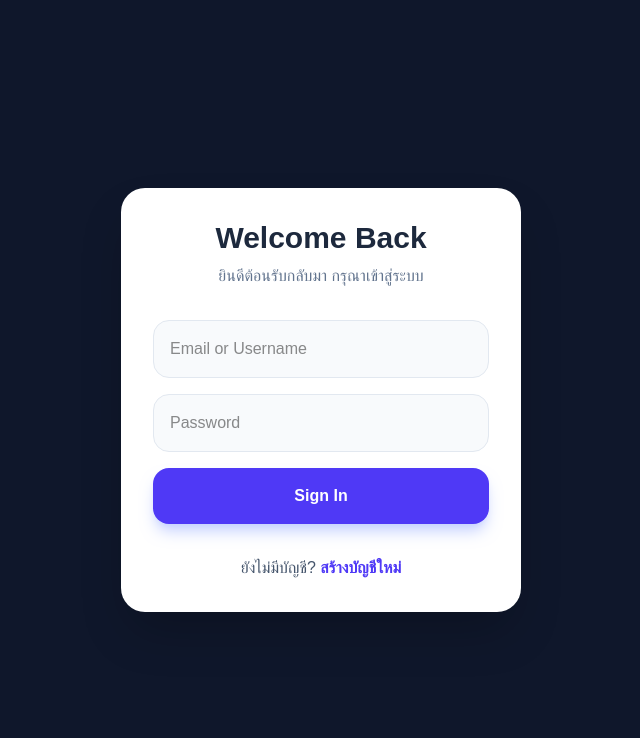
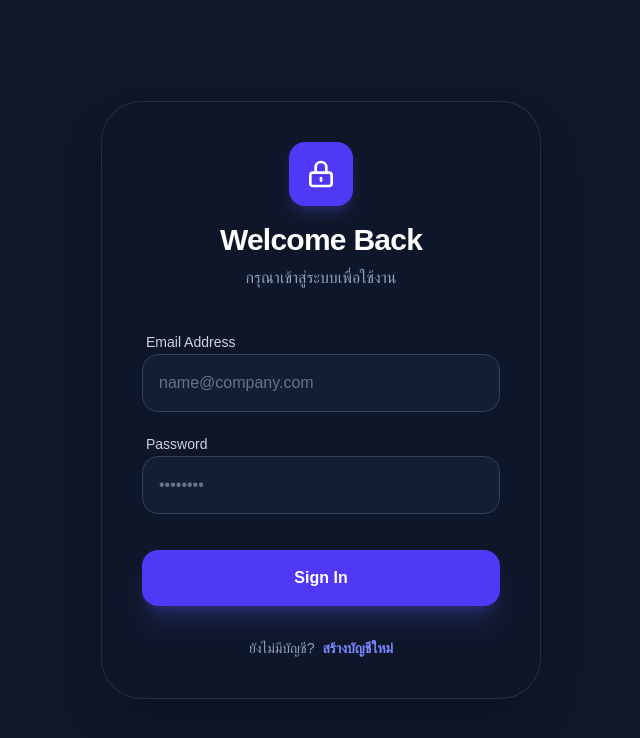
Before and after one commit to Yodsanan7/my-next-app, a Next.js app in the folder my-next-app/: page /login in a window 1280 px wide. Shown: the top 738 px of the page, without its empty margins (319-959 px from the left). Built offline with nearby package versions, Linux system fonts and the light colour scheme.

Commit message:
UI: Full Premium Dark Theme for Auth and Dashboard

```diff
--- a/my-next-app/app/login/page.tsx
+++ b/my-next-app/app/login/page.tsx
@@ -1,40 +1,43 @@
-// app/login/page.tsx
 'use client'
 import { login } from "@/lib/actions"
+import { useState } from "react"
+import Link from "next/link"
 
 export default function LoginPage() {
+  const [error, setError] = useState<string | null>(null)
+
+  async function handleSubmit(formData: FormData) {
+    const res = await login(formData)
+    if (res?.error) setError(res.error)
+  }
+
   return (
-    <div className="min-h-screen flex items-center justify-center bg-slate-900 p-4">
-      <div className="bg-white p-8 rounded-3xl shadow-2xl w-full max-auto max-w-[400px]">
-        <h1 className="text-3xl font-bold text-center text-slate-800 mb-2">Welcome Back</h1>
-        <p className="text-center text-slate-500 mb-8">ยินดีต้อนรับกลับมา กรุณาเข้าสู่ระบบ</p>
+    <div className="min-h-screen w-full flex items-center justify-center bg-[#0f172a] bg-[radial-gradient(circle_at_top_right,_var(--tw-gradient-stops))] from-slate-900 via-slate-900 to-indigo-950 p-4">
+      <div className="w-full max-w-[440px] bg-slate-900/50 backdrop-blur-xl border border-white/10 p-10 rounded-[2.5rem] shadow-2xl">
+        <div className="text-center mb-10">
+          <div className="w-16 h-16 bg-indigo-600 rounded-2xl mx-auto mb-4 flex items-center justify-center shadow-lg shadow-indigo-500/20">
+            <svg className="w-8 h-8 text-white" fill="none" stroke="currentColor" viewBox="0 0 24 24"><path strokeLinecap="round" strokeLinejoin="round" strokeWidth="2" d="M12 15v2m-6 4h12a2 2 0 002-2v-6a2 2 0 00-2-2H6a2 2 0 00-2 2v6a2 2 0 002 2zm10-10V7a4 4 0 00-8 0v4h8z"/></svg>
+          </div>
+          <h1 className="text-3xl font-extrabold text-white tracking-tight">Welcome Back</h1>
+          <p className="text-slate-400 mt-2">กรุณาเข้าสู่ระบบเพื่อใช้งาน</p>
+        </div>
 
-        <form action={login} className="space-y-4">
-          <div>
-            <input
-              name="email"  // *** ต้องเป็น email เท่านั้น ***
-              type="text"
-              placeholder="Email or Username"
-              className="w-full p-4 bg-slate-50 border border-slate-200 rounded-2xl outline-none focus:ring-2 focus:ring-indigo-500 transition-all"
-              required
-            />
+        {error && <div className="mb-6 p-4 bg-red-500/10 border border-red-500/20 text-red-400 text-sm rounded-2xl text-center">{error}</div>}
+
+        <form action={handleSubmit} className="space-y-5">
+          <div className="space-y-2">
+            <label className="text-sm font-medium text-slate-300 ml-1">Email Address</label>
+            <input name="email" type="email" placeholder="name@company.com" required className="w-full p-4 bg-slate-800/50 border border-slate-700 rounded-2xl text-white placeholder:text-slate-500 outline-none focus:ring-2 focus:ring-indigo-500 focus:border-transparent transition-all" />
           </div>
-          <div>
-            <input
-              name="password"
-              type="password"
-              placeholder="Password"
-              className="w-full p-4 bg-slate-50 border border-slate-200 rounded-2xl outline-none focus:ring-2 focus:ring-indigo-500 transition-all"
-              required
-            />
+          <div className="space-y-2">
+            <label className="text-sm font-medium text-slate-300 ml-1">Password</label>
+            <input name="password" type="password" placeholder="••••••••" required className="w-full p-4 bg-slate-800/50 border border-slate-700 rounded-2xl text-white placeholder:text-slate-500 outline-none focus:ring-2 focus:ring-indigo-500 focus:border-transparent transition-all" />
           </div>
-          <button className="w-full bg-indigo-600 hover:bg-indigo-700 text-white font-bold p-4 rounded-2xl shadow-lg shadow-indigo-200 transition-all active:scale-95">
-            Sign In
-          </button>
+          <button className="w-full bg-indigo-600 hover:bg-indigo-500 text-white font-bold p-4 rounded-2xl shadow-xl shadow-indigo-500/20 transition-all active:scale-[0.98] mt-4">Sign In</button>
         </form>
 
-        <p className="text-center mt-8 text-slate-600">
-          ยังไม่มีบัญชี? <a href="/register" className="text-indigo-600 font-semibold hover:underline">สร้างบัญชีใหม่</a>
+        <p className="text-center mt-8 text-slate-400 text-sm">
+          ยังไม่มีบัญชี? <Link href="/register" className="text-indigo-400 font-semibold hover:text-indigo-300 ml-1">สร้างบัญชีใหม่</Link>
         </p>
       </div>
     </div>
--- a/my-next-app/app/register/page.tsx
+++ b/my-next-app/app/register/page.tsx
@@ -1,42 +1,45 @@
-// app/register/page.tsx
-'use client' // ต้องเป็น Client Component เพื่อใช้ state
+'use client'
 import { register } from "@/lib/actions"
 import { useState } from "react"
+import Link from "next/link"
 
 export default function RegisterPage() {
   const [error, setError] = useState<string | null>(null)
 
   async function handleSubmit(formData: FormData) {
-    const result = await register(formData)
-    if (result?.error) {
-      setError(result.error) // ถ้าชื่อซ้ำ หรือมี error จะโชว์ตรงนี้
-    }
+    const res = await register(formData)
+    if (res?.error) setError(res.error)
   }
 
   return (
-    <div className="p-8 max-w-md mx-auto">
-      <h1 className="text-2xl font-bold mb-4">สมัครสมาชิก</h1>
+    <div className="min-h-screen w-full flex items-center justify-center bg-[#0f172a] bg-[radial-gradient(circle_at_top_right,_var(--tw-gradient-stops))] from-slate-900 via-slate-900 to-indigo-950 p-4">
+      <div className="w-full max-w-[440px] bg-slate-900/50 backdrop-blur-xl border border-white/10 p-10 rounded-[2.5rem] shadow-2xl">
+        <div className="text-center mb-10">
+          <div className="w-16 h-16 bg-emerald-600 rounded-2xl mx-auto mb-4 flex items-center justify-center shadow-lg shadow-emerald-500/20">
+            <svg className="w-8 h-8 text-white" fill="none" stroke="currentColor" viewBox="0 0 24 24"><path strokeLinecap="round" strokeLinejoin="round" strokeWidth="2" d="M18 9v3m0 0v3m0-3h3m-3 0h-3m-2-5a4 4 0 11-8 0 4 4 0 018 0zM3 20a6 6 0 0112 0v1H3v-1z"/></svg>
+          </div>
+          <h1 className="text-3xl font-extrabold text-white tracking-tight">Get Started</h1>
+          <p className="text-slate-400 mt-2">สร้างบัญชีใหม่เพื่อเริ่มต้นใช้งาน</p>
+        </div>
 
-      {/* ถ้ามี Error (เช่น ชื่อซ้ำ) จะขึ้นแถบสีแดง */}
-      {error && <div className="bg-red-100 text-red-600 p-3 rounded mb-4 text-sm">{error}</div>}
+        {error && <div className="mb-6 p-4 bg-red-500/10 border border-red-500/20 text-red-400 text-sm rounded-2xl text-center">{error}</div>}
 
-      <form action={handleSubmit} className="flex flex-col gap-4">
-        <input
-          name="email" // *** ต้องเป็น email เท่านั้น ***
-          type="email"
-          placeholder="อีเมล"
-          required
-          className="border p-2 rounded"
-        />
-        <input
-          name="password"
-          type="password"
-          placeholder="รหัสผ่าน"
-          required
-          className="border p-2 rounded"
-        />
-        <button className="bg-blue-500 text-white p-2 rounded">สมัครสมาชิก</button>
-      </form>
+        <form action={handleSubmit} className="space-y-5">
+          <div className="space-y-2">
+            <label className="text-sm font-medium text-slate-300 ml-1">Email Address</label>
+            <input name="email" type="email" placeholder="name@company.com" required className="w-full p-4 bg-slate-800/50 border border-slate-700 rounded-2xl text-white outline-none focus:ring-2 focus:ring-emerald-500 transition-all" />
+          </div>
+          <div className="space-y-2">
+            <label className="text-sm font-medium text-slate-300 ml-1">Password</label>
+            <input name="password" type="password" placeholder="••••••••" required className="w-full p-4 bg-slate-800/50 border border-slate-700 rounded-2xl text-white outline-none focus:ring-2 focus:ring-emerald-500 transition-all" />
+          </div>
+          <button className="w-full bg-emerald-600 hover:bg-emerald-500 text-white font-bold p-4 rounded-2xl shadow-xl shadow-emerald-500/20 transition-all active:scale-[0.98] mt-4">Create Account</button>
+        </form>
+
+        <p className="text-center mt-8 text-slate-400 text-sm">
+          มีบัญชีอยู่แล้ว? <Link href="/login" className="text-emerald-400 font-semibold hover:text-emerald-300 ml-1">เข้าสู่ระบบ</Link>
+        </p>
+      </div>
     </div>
   )
 }
```
Also changed, not shown: my-next-app/app/dashboard/page.tsx (+53 -22 lines).
